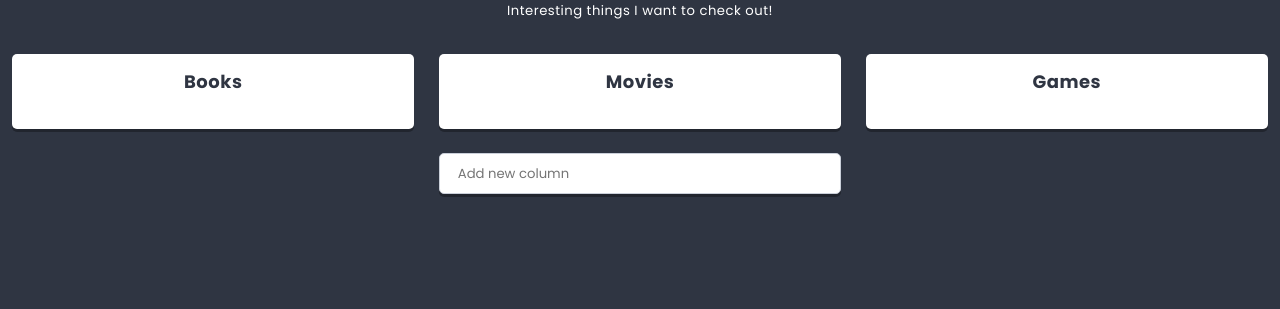
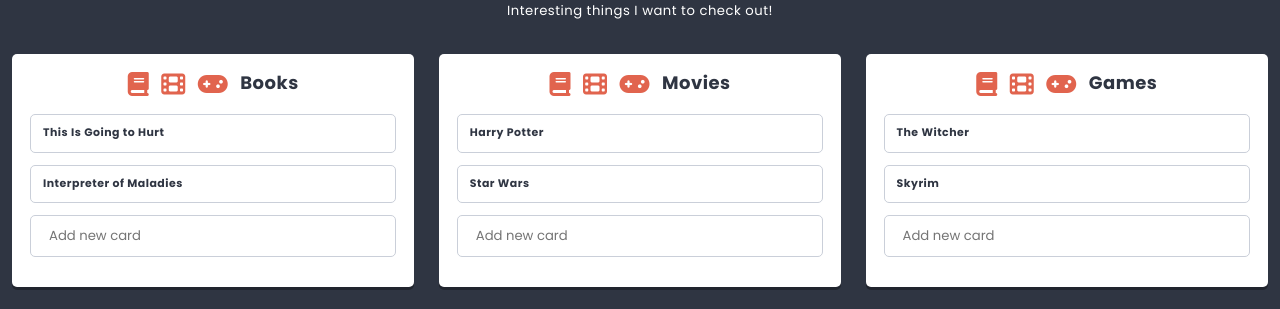
Before and after one commit to JLasek-git/first-react-app, a React app: page / in a window 1280 px wide. Shown: the part 378-687 px from the top of the page. Built offline with nearby package versions, Linux system fonts and the light colour scheme.

Commit message:
Add function to render new cards

```diff
--- a/src/components/App/App.js
+++ b/src/components/App/App.js
@@ -1,9 +1,8 @@
 import React from 'react';
 import List from '../List/List.js';
-import Hero from '../Hero/Hero.js';
-import Column from '../Column/Column.js';
 import styles from './App.scss';
 import {pageContents, listData} from '../../data/dataStore.js';
+import Icon from '../Column/Icon';
 
 class App extends React.Component {
   render() {
--- a/src/components/Card/Card.js
+++ b/src/components/Card/Card.js
@@ -1 +1,16 @@
 import React from 'react';
+import styles from './Card.scss';
+
+
+class Card extends React.Component {
+    render() {
+        return(
+            <section className={styles.component}>
+                <h5>{this.props.title}</h5>
+            </section>
+
+        )
+    }
+}
+
+export default Card;
--- a/src/components/Column/Column.js
+++ b/src/components/Column/Column.js
@@ -1,16 +1,57 @@
 import React from 'react';
 import styles from './Column.scss';
 import PropTypes from 'prop-types';
+import Creator from '../Creator/Creator.js';
+import Card from '../Card/Card.js';
+import Icon from './Icon.js';
+import { settings, listData } from '../../data/dataStore';
 
 
 class Column extends React.Component {
+    state = {
+        cards: this.props.cards || [],
+      }
+
     static propTypes = {
-        title: PropTypes.node,
+        title: PropTypes.node.isRequired,
+        cards: PropTypes.array,
     }
+
+
+    addCard(title){
+        this.setState(state => (
+            {
+              cards: [
+                ...state.cards,
+                {
+                  key: state.cards.length ? state.cards[state.cards.length - 1].key+1: 0,
+                  title,
+                  element: []
+                }
+              ]
+            }
+          ));
+    }
+
     render(){
         return(
             <section className={styles.component}>
-                <h3 className={styles.title}>{this.props.title}</h3>
+                <h3 className={styles.title}>
+                    <span className={styles.icon}>
+                        {listData.columns.map(({key, icon}) => (
+                        <Icon key={key} name={icon} />
+                        ))}
+                    </span>
+                    {this.props.title}
+                </h3>
+                <div>
+                    {this.state.cards.map(({key, ...cardProps}) => (
+                        <Card key={key} {...cardProps} />
+                    ))}
+                </div>
+                <div>
+                    <Creator text={settings.cardCreatorText} action={title => this.addCard(title)} />
+                </div>
             </section>
         )
     }
--- /dev/null
+++ b/src/components/Column/Icon.js
@@ -0,0 +1,6 @@
+import React from 'react';
+
+const Icon = props => (<i className={`fas fa-${props.name}`}></i>);
+
+
+export default Icon;
--- a/src/components/List/List.js
+++ b/src/components/List/List.js
@@ -6,6 +6,7 @@
 import {settings} from '../../data/dataStore.js';
 import ReactHtmlParser from 'react-html-parser';
 import Creator from '../Creator/Creator.js';
+
 
 class List extends React.Component {
 
--- a/src/index.html
+++ b/src/index.html
@@ -6,7 +6,7 @@
     <meta name="viewport" content="width=device-width, initial-scale=1.0">
     <meta http-equiv="X-UA-Compatible" content="ie=edge">
     <title>Myapp</title>
-    <link rel="stylesheet" href="https://use.fontawesome.com/releases/v5.8.1/css/all.css" integrity="sha384-50oBUHEmvpQ+1lW4y57PTFmhCaXp0ML5d60M1M7uH2+nqUivzIebhndOJK28anvf" crossorigin="anonymous">
+    <script src="https://kit.fontawesome.com/6fc1926c78.js" crossorigin="anonymous"></script>
 </head>
 
 <body>
```
Also changed, not shown: src/components/Card/Card.scss (line endings or trailing spaces).
